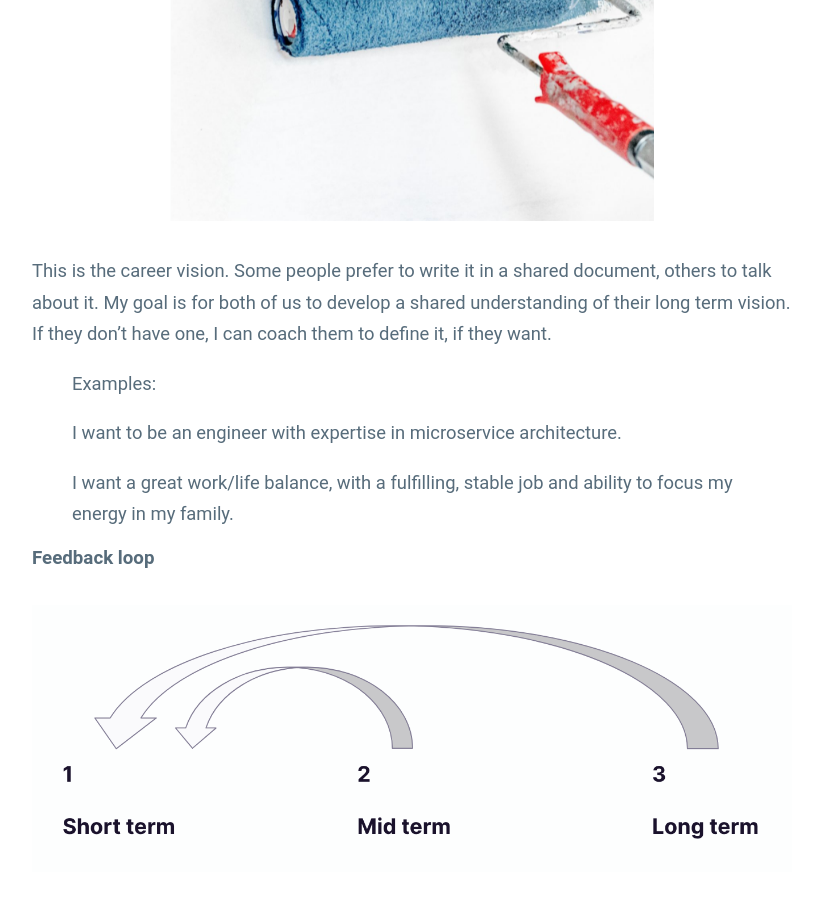
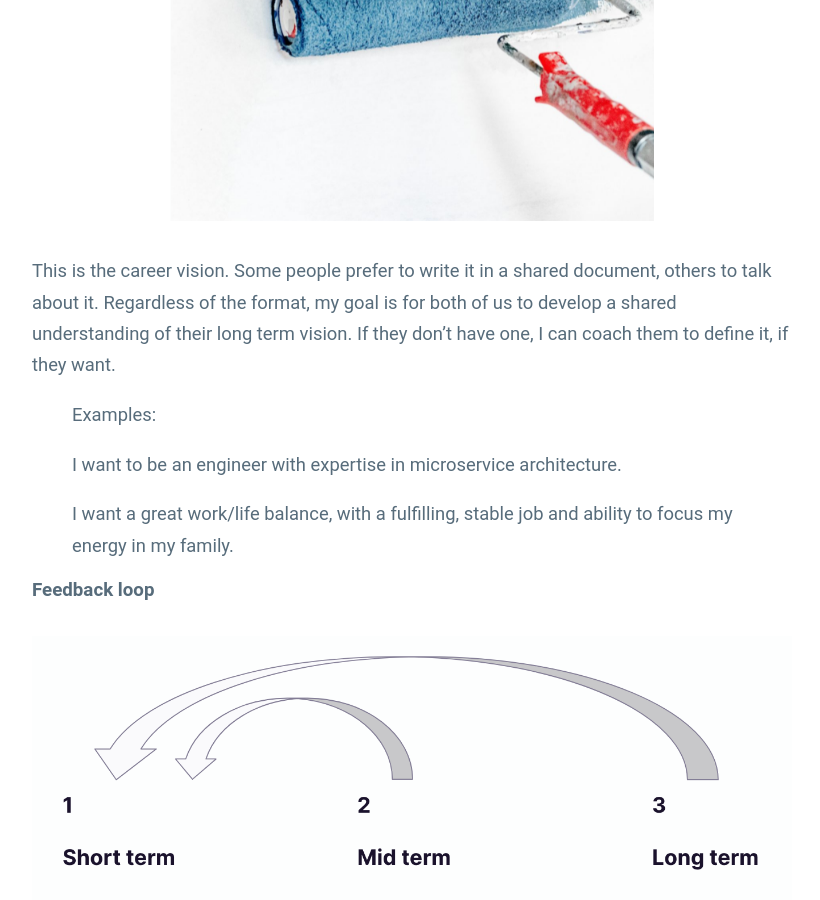
Before and after one commit to guillermodlpa/site, a Jekyll site: the page built from _posts/2021-12-08-growth-of-direct-reports.markdown, in a window 1280 px wide and 900 px high, scrolled down 5361 px. Shown: the whole window, without its empty margins (228-1048 px from the left). Built offline with Jekyll 4.4.1, drawn with Linux system fonts in a browser that asks for light colours.

Commit message:
Updated Growth Of Direct Reports

```diff
--- a/_posts/2021-12-08-growth-of-direct-reports.markdown
+++ b/_posts/2021-12-08-growth-of-direct-reports.markdown
@@ -71,7 +71,7 @@ Coaching for growth areas. A bit more broad, but still tangible. We identify an
 
 ![long.png](/uploads/long.png)
 
-This is the career vision. Some people prefer to write it in a shared document, others to talk about it. My goal is for both of us to develop a shared understanding of their long term vision. If they don't have one, I can coach them to define it, if they want.
+This is the career vision. Some people prefer to write it in a shared document, others to talk about it. Regardless of the format, my goal is for both of us to develop a shared understanding of their long term vision. If they don't have one, I can coach them to define it, if they want.
 
 > Examples:
 >
```
